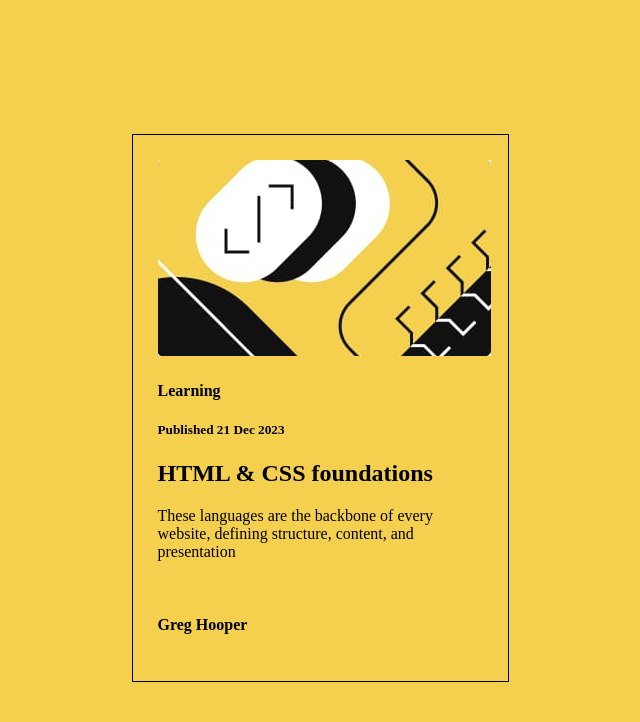
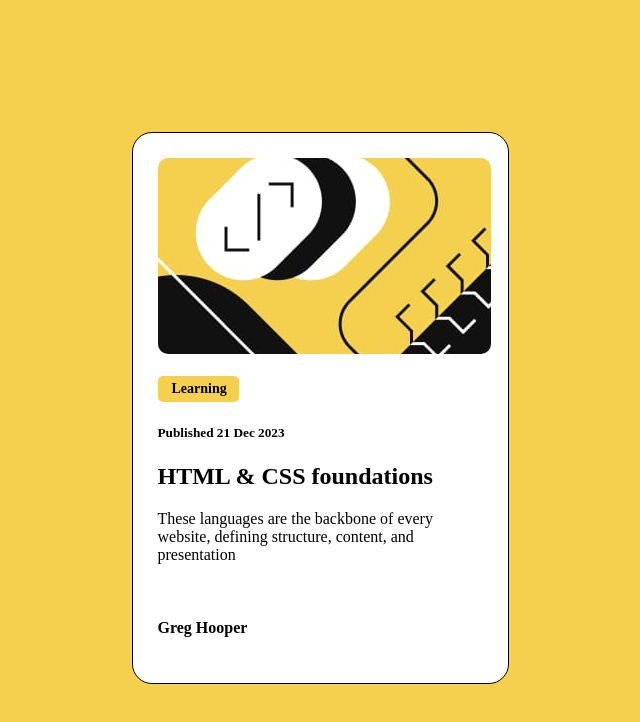
Before and after one commit to dudlves/card, a plain HTML site: page src/views/index.html in a window 1280 px wide. Shown: the whole page, without its empty margins (320-960 px from the left). Drawn offline with Linux system fonts and the light colour scheme.

Commit message:
Estilizando div 'information'

```diff
--- a/src/public/styles.css
+++ b/src/public/styles.css
@@ -10,4 +10,19 @@ body{
     border: solid 1px;
     padding: 25px;
     width: 325px;
+    background-color: white;
+    border-radius: 20px
 }
+
+#card > img{
+    border-radius: 10px
+}
+
+#information > h4{
+    background: #f5d04e;
+    margin-right: 75%;
+    padding: 5px;
+    border-radius: 5px;
+    font-size: 14px;
+    padding-left: 14px;
+}
```
